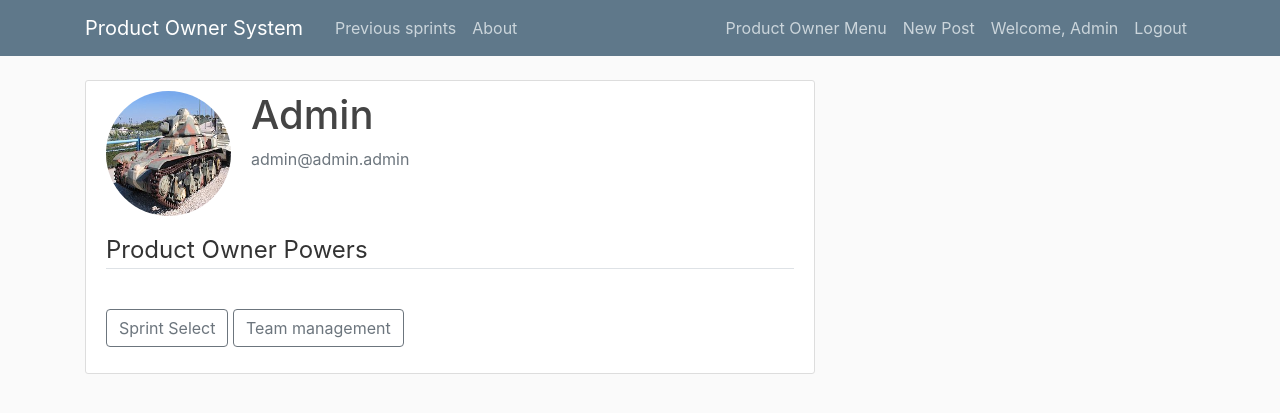
After one commit to JamesPropPitt/DjangoPO, a Django app: page /productOwner/ in a window 1280 px wide. The commit adds this page. Shown: the top 413 px of the page. Run offline with Django 3.2, Linux system fonts and the light colour scheme; a user stored in the database is signed in; data comes from the database, SQL or seed files in the repository; both versions use the stored data as it was after the commit; some libraries are stand-ins or nearby versions.

Commit message:
Added a product owner abilities view Enabled the product owner to select the sprint number

```diff
--- a/django_PO/django_PO/urls.py
+++ b/django_PO/django_PO/urls.py
@@ -23,11 +23,11 @@ from users import views as user_views
 urlpatterns = [
     path('admin/', admin.site.urls),
     path('register/', user_views.register, name='register'),
+    #This doesn't do anything because I am unsure if there needs to be a register page for this product.
     path('profile/', user_views.profile, name='profile'),
     path('login/', auth_views.LoginView.as_view(template_name='userPosts/login.html'), name='login'),
     path('logout/', auth_views.LogoutView.as_view(template_name='userPosts/logout.html'), name='logout'),
     path('', include('userPosts.urls')),
-
 ]
 
 if settings.DEBUG:
--- a/django_PO/userPosts/templates/userPosts/base.html
+++ b/django_PO/userPosts/templates/userPosts/base.html
@@ -33,8 +33,12 @@
                   <a class="nav-item nav-link" href="{% url 'userPosts-home' %}">Previous sprints</a>
                   <a class="nav-item nav-link" href="{% url 'userPosts-about' %}">About</a>
                 </div>
+
                 <!-- Navbar Right Side -->
                 <div class="navbar-nav">
+                    {% if user.is_superuser %}
+                    <a class="nav-item nav-link" href="{% url 'pOwner' %}">Product Owner Menu</a>
+                    {% endif %}
                     {% if user.is_authenticated %}
                     <a class="nav-item nav-link" href="{% url 'post-create' %}">New Post</a>
                     <a class="nav-item nav-link" href="{% url 'profile' %}">Welcome, {{ user.username }}</a>
--- /dev/null
+++ b/django_PO/userPosts/templates/userPosts/productOwner.html
@@ -0,0 +1,29 @@
+{% extends "userPosts/base.html" %}
+{% load crispy_forms_tags %}
+{% block content %}
+    <div class="content-section">
+      <div class="media">
+        <img class="rounded-circle account-img" src="{{ user.profile.image.url }}">
+        <div class="media-body">
+          <h2 class="account-heading">{{ user.username }}</h2>
+          <p class="text-secondary">{{ user.email }}</p>
+        </div>
+      </div>
+      <form method="POST" enctype="multipart/form-data">
+          {% csrf_token %}
+          <fieldset class="form-group">
+              <legend class="border-bottom mb-4">Product Owner Powers</legend>
+              {{ u_form|crispy }}
+              {{ p_form|crispy }}
+          </fieldset>
+          <div class="form-group">
+              <a class="btn btn-outline-secondary" href="{% url 'sprint-select' %}">Sprint Select</a>
+              <a class="btn btn-outline-secondary" href="#">Team management</a>
+              <!-- Either hwen I figure out how to add users to groups or if there's a simpler solution, this URL will be changed and given functionality --->
+
+          </div>
+      </form>
+    </div>
+{% endblock content %}
+
+<!-- This page displays the user's image and name for clarity on the Product Owner's behalf -->
--- a/django_PO/userPosts/urls.py
+++ b/django_PO/userPosts/urls.py
@@ -15,6 +15,8 @@ urlpatterns = [
     path('post/<int:pk>/delete/', PostDeleteView.as_view(), name='post-delete'),
     path('about/', views.about, name='userPosts-about'),
     path('user/<str:username>', UserPostListView.as_view(), name='user-posts'),
+    path('sprint/', views.SprintNumberSelect.as_view(), name='sprint-select'),
+    path('productOwner/', views.ProductOwnerView, name='pOwner'),
 ]
 
 # This is a very important .py file that works as a signpost for the website. When it receives an alert, it will point the website in the correct direction with the varying rulesets given.
--- a/django_PO/userPosts/views.py
+++ b/django_PO/userPosts/views.py
@@ -1,5 +1,5 @@
 from django.shortcuts import render
-from .models import Post
+from .models import Post, Sprint
 from django.db.models import Q
 from django.contrib.auth import get_user_model
 from django.contrib.auth.models import User
@@ -12,7 +12,8 @@ from django.db import models
 from django.utils import timezone
 from django.contrib.auth.models import Group
 from django import template
-
+from django.urls import reverse_lazy
+from django.contrib.auth.decorators import user_passes_test
 
 
 def home(request):
@@ -105,3 +106,15 @@ register = template.Library()
 @register.filter(name='has_group')
 def has_group(user, group_name):
     return user.groups.filter(name=group_name).exists()
+
+    # This doesn't do anything but I'm not doing experimenting with it yet, sorry if you see this in the final hand-in. Just delete this.
+
+class SprintNumberSelect(LoginRequiredMixin, CreateView):
+    model = Sprint
+    fields = ['Sprint_Number']
+    success_url = reverse_lazy('pOwner')
+
+@user_passes_test(lambda u: u.is_superuser)
+def ProductOwnerView(request):
+    return render(request, 'userPosts/productOwner.html')
+    # This function requires the user to be logged in as a superuser and if they are, populates the product owner page for the user.
--- a/django_PO/users/models.py
+++ b/django_PO/users/models.py
@@ -29,3 +29,26 @@ class Student(models.Model):
     studentnum = models.CharField(max_length=10)
     def __str__(self):
         return "{} {} ({})".format(self.firstname, self.lastname, self.studentnum)
+
+
+class Sprint(models.Model):
+    NoSprint = 'SprintNo0'
+    Sprint1 = 'SprintNo1'
+    Sprint2 = 'SprintNo2'
+    Sprint3 = 'SprintNo3'
+    Sprint4 = 'SprintNo4'
+    Sprint5 = 'SprintNo5'
+    Sprint_Number_Choices=(
+        (NoSprint, 'No Sprint Selected'),
+        (Sprint1, 'Sprint 1'),
+        (Sprint2, 'Sprint 2'),
+        (Sprint3, 'Sprint 3'),
+        (Sprint4, 'Sprint 4'),
+        (Sprint5, 'Sprint 5'),
+    )
+    Sprint_Number = models.CharField(
+        max_length=9,
+        choices=Sprint_Number_Choices,
+        default= NoSprint,
+    )
+    # I'm not sure how many sprints there are or will be in a term, but you can easily change how many there are by adding more sprints to this list or removing them.
```
Also changed, not shown: django_PO/userPosts/models.py (+23 -0 lines), django_PO/userPosts/templates/userPosts/previousSprints.html (+0 -35 lines), django_PO/userPosts/templates/userPosts/sprint_form.html (added, +17 -0 lines), django_PO/users/forms.py (+1 -8 lines), django_PO/users/views.py (+12 -1 lines), django_PO/db.sqlite3, django_PO/userPosts/migrations/0004_sprint.py (added), django_PO/users/migrations/0002_student.py (added).
